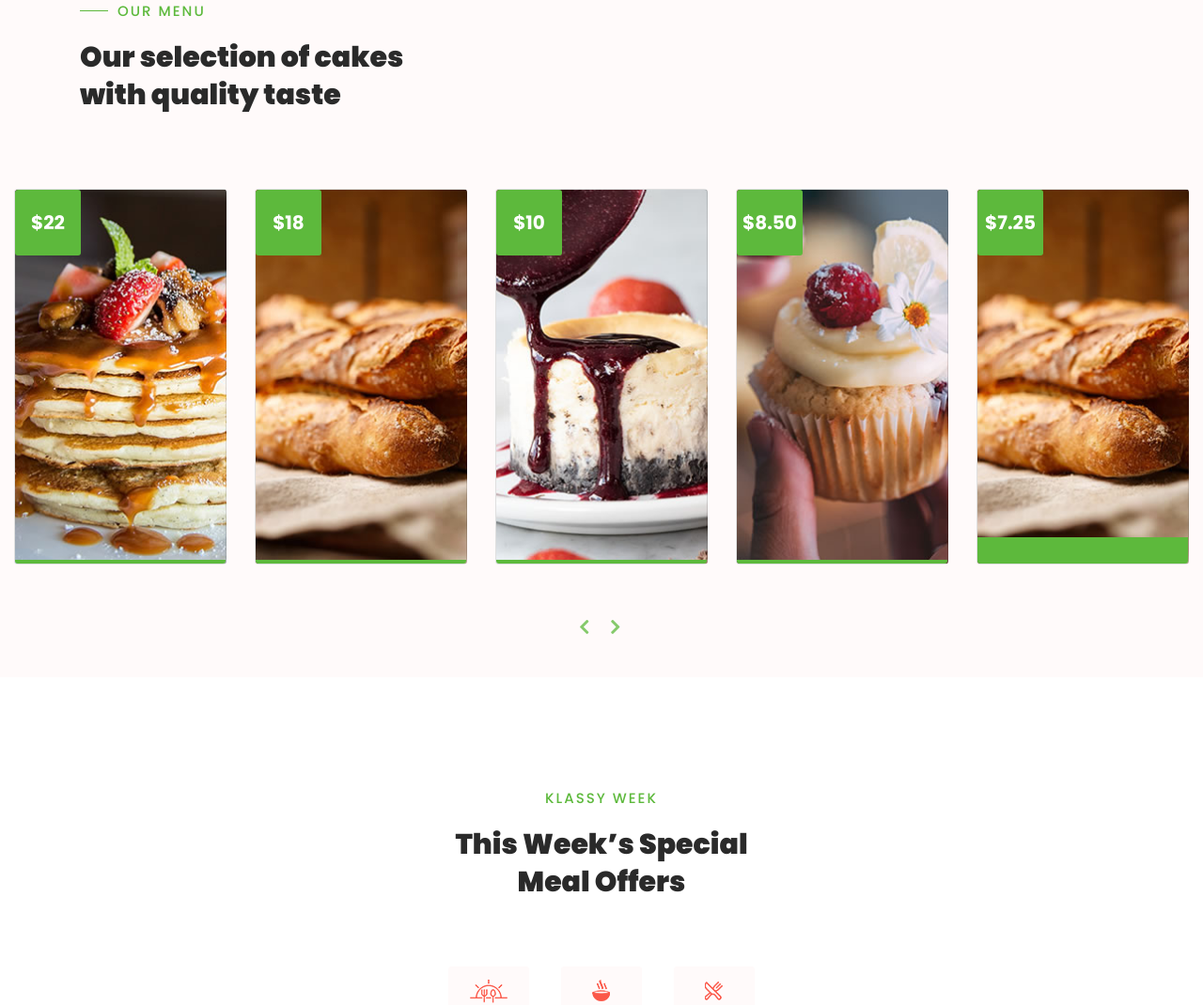
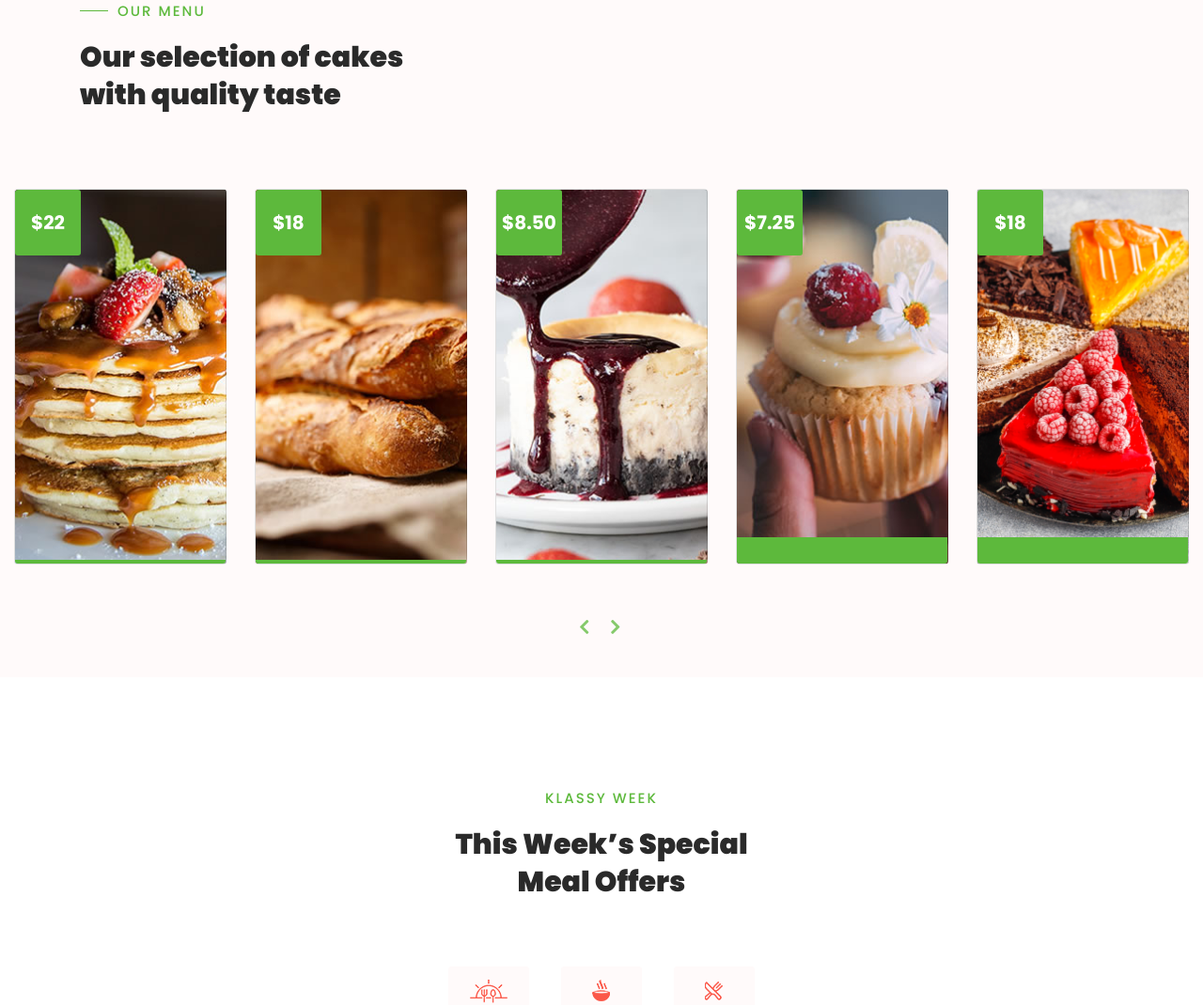
Before and after one commit to amrgx/Calypso, a plain HTML site: page index.html in a window 1280 px wide. Shown: the part 1660-2730 px from the top of the page at 94% size. Drawn offline with Linux system fonts and the light colour scheme.

Commit message:
change pic for menu

```diff
--- a/assets/css/templatemo-klassy-cafe.css
+++ b/assets/css/templatemo-klassy-cafe.css
@@ -942,6 +942,9 @@ menu
 .card5 {
   background-image: url(../images/menu-item-05.jpg);
 }
+.card6 {
+  background-image: url(../images/menu-item-06.jpg);
+}
 
 .info {
   position: relative;
--- a/index.html
+++ b/index.html
@@ -212,6 +212,7 @@
                             </div>
                         </div>
                     </div>
+
                     <div class="item">
                         <div class='card card3'>
                             <div class="price"><h6>$18</h6></div>
@@ -224,20 +225,9 @@
                             </div>
                         </div>
                     </div>
+
                     <div class="item">
                         <div class='card card4'>
-                            <div class="price"><h6>$10</h6></div>
-                            <div class='info'>
-                              <h1 class='title'>Blueberry CheeseCake</h1>
-                              <p class='description'>Lorem ipsum dolor sit amet, consectetur adipiscing elit, sedii do eiusmod teme.</p>
-                              <div class="main-text-button">
-                                  <div class="scroll-to-section"><a href="#reservation">Make Reservation <i class="fa fa-angle-down"></i></a></div>
-                              </div>
-                            </div>
-                        </div>
-                    </div>
-                    <div class="item">
-                        <div class='card card5'>
                             <div class="price"><h6>$8.50</h6></div>
                             <div class='info'>
                               <h1 class='title'>Klassy Cup Cake</h1>
@@ -249,10 +239,22 @@
                         </div>
                     </div>
                     <div class="item">
-                        <div class='card card3'>
+                        <div class='card card5'>
                             <div class="price"><h6>$7.25</h6></div>
                             <div class='info'>
                               <h1 class='title'>Klassic Cake</h1>
+                              <p class='description'>Lorem ipsum dolor sit amet, consectetur adipiscing elit, sedii do eiusmod teme.</p>
+                              <div class="main-text-button">
+                                  <div class="scroll-to-section"><a href="#reservation">Make Reservation <i class="fa fa-angle-down"></i></a></div>
+                              </div>
+                            </div>
+                        </div>
+                    </div>
+                    <div class="item">
+                        <div class='card card6'>
+                            <div class="price"><h6>$18</h6></div>
+                            <div class='info'>
+                              <h1 class='title'>Festival cake</h1>
                               <p class='description'>Lorem ipsum dolor sit amet, consectetur adipiscing elit, sedii do eiusmod teme.</p>
                               <div class="main-text-button">
                                   <div class="scroll-to-section"><a href="#reservation">Make Reservation <i class="fa fa-angle-down"></i></a></div>
```
Also changed, not shown: assets/images/menu-item-06.jpg (added).
